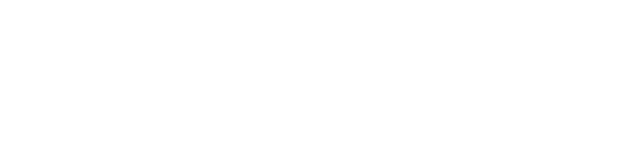
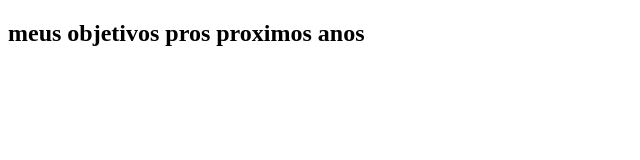
Before and after one commit to toresmo/programacao3, a plain HTML site: page index.html in a window 1280 px wide. Shown: the whole page, without its empty margins (0-640 px from the left). Drawn offline with Linux system fonts and the light colour scheme.

Commit message:
matematica 2

```diff
--- a/index.html
+++ b/index.html
@@ -7,5 +7,6 @@
 </head>
 <body>
 <section class="conteudo-principal"></section>
+<h2 class="titulo conteudo-principal">meus objetivos pros proximos anos</h2>
 </body>
 </html>
```
